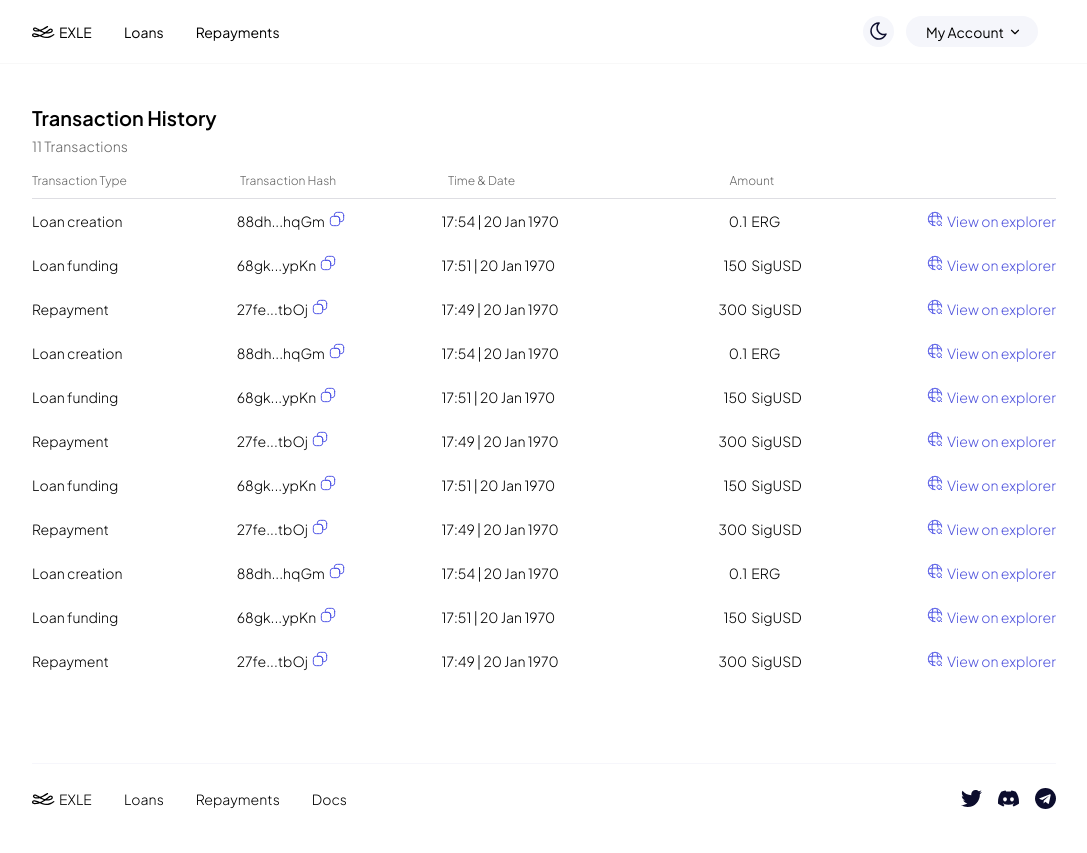
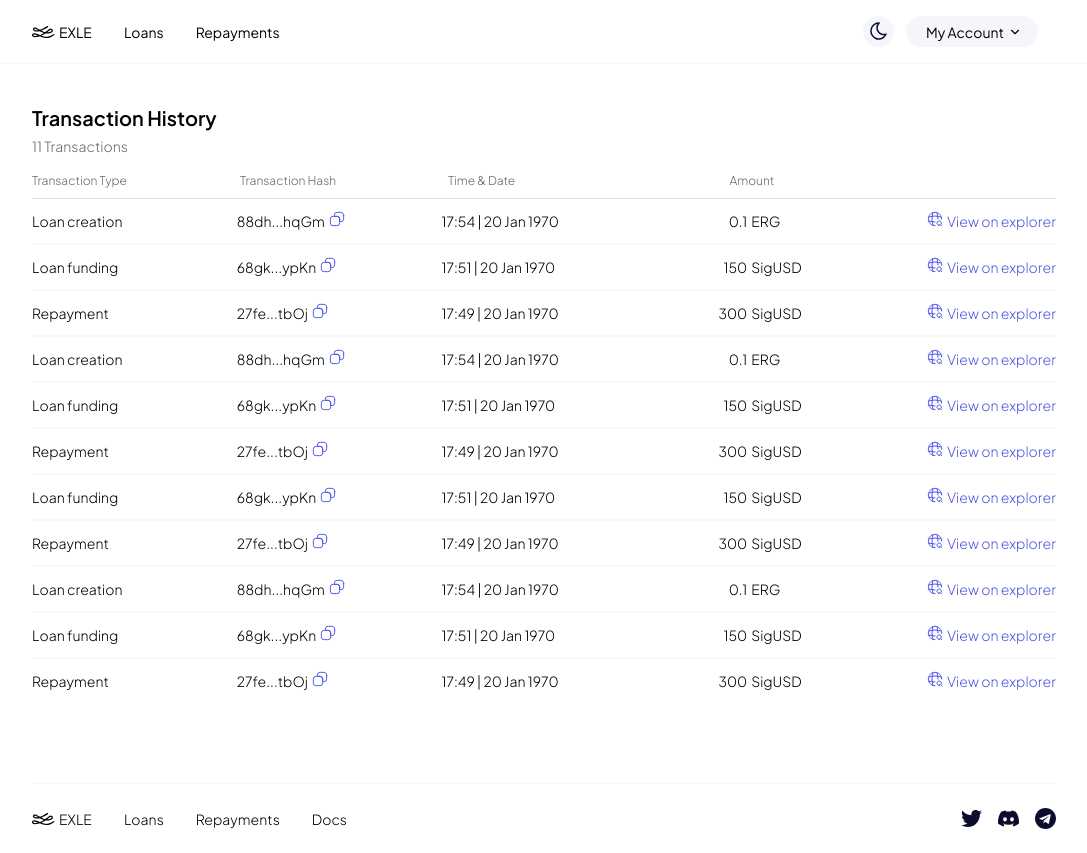
Before and after one commit to SavonarolaLabs/exle-svelte, a SvelteKit app: page /transactions in a window 1280 px wide. Shown: the whole page, without its empty margins (96-1183 px from the left). Built offline with nearby package versions, Linux system fonts and the light colour scheme.

Commit message:
table rows

```diff
--- a/src/components/txhistory/TransactionTable.svelte
+++ b/src/components/txhistory/TransactionTable.svelte
@@ -36,6 +36,7 @@
 	<div>Time & Date</div>
 	<div class="text-center">Amount</div>
 </div>
+<div class="rows">
 	{#each transactions as tx}
 		<div class="hidden grid-cols-5 py-3 text-sm lg:grid">
 			<div>{tx.transactionType}</div>
@@ -53,7 +54,12 @@
 				</div>
 			</a>
 		</div>
-	<div class="grid grid-cols-2 py-3 text-sm lg:hidden">
+	{/each}
+</div>
+
+<div class="lg:hidden">
+	{#each transactions as tx}
+		<div class="grid grid-cols-2 py-3 text-sm">
 			<div>
 				<div class="mb-1 font-medium">{tx.transactionType}</div>
 				<div class="text-xs opacity-[0.6]">
@@ -69,3 +75,10 @@
 			</div>
 		</div>
 	{/each}
+</div>
+
+<style lang="postcss">
+	.rows > *:not(:last-child) {
+		@apply border-b-2 border-light-border dark:border-dark-border;
+	}
+</style>
```
Lines whose indentation alone changed are shown as unchanged.
